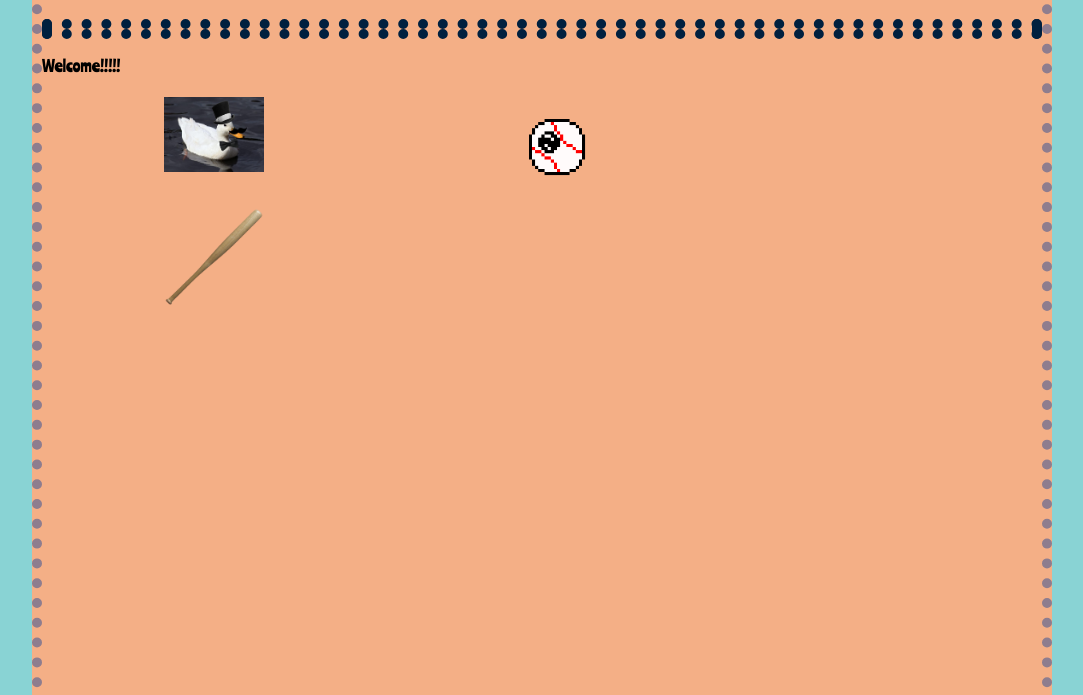
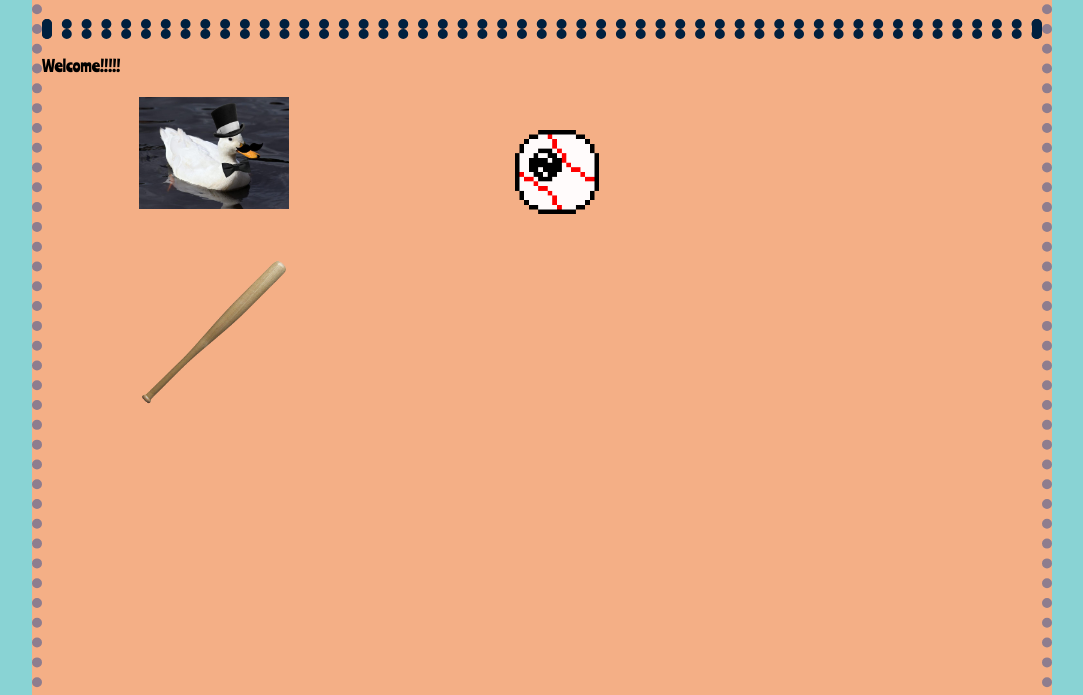
Before and after one commit to rscott1691/obl.github.io, a plain HTML site: page index.html in a window 1280 px wide. Shown: the part 100-795 px from the top of the page, without its empty margins (98-1181 px from the left). Drawn offline with Linux system fonts and the light colour scheme.

Commit message:
Update style.css

```diff
--- a/style.css
+++ b/style.css
@@ -57,13 +57,13 @@ p{
 
 
 .img-bat{
- width: 100px;
+ width: 150px;
 }
 .img-duck{
- width: 100px;
+ width: 150px;
 }
 .img-Eye{
- width: 100px;
+ width: 150px;
 }
 
 /* Three image containers (use 25% for four, and 50% for two, etc) */
```
